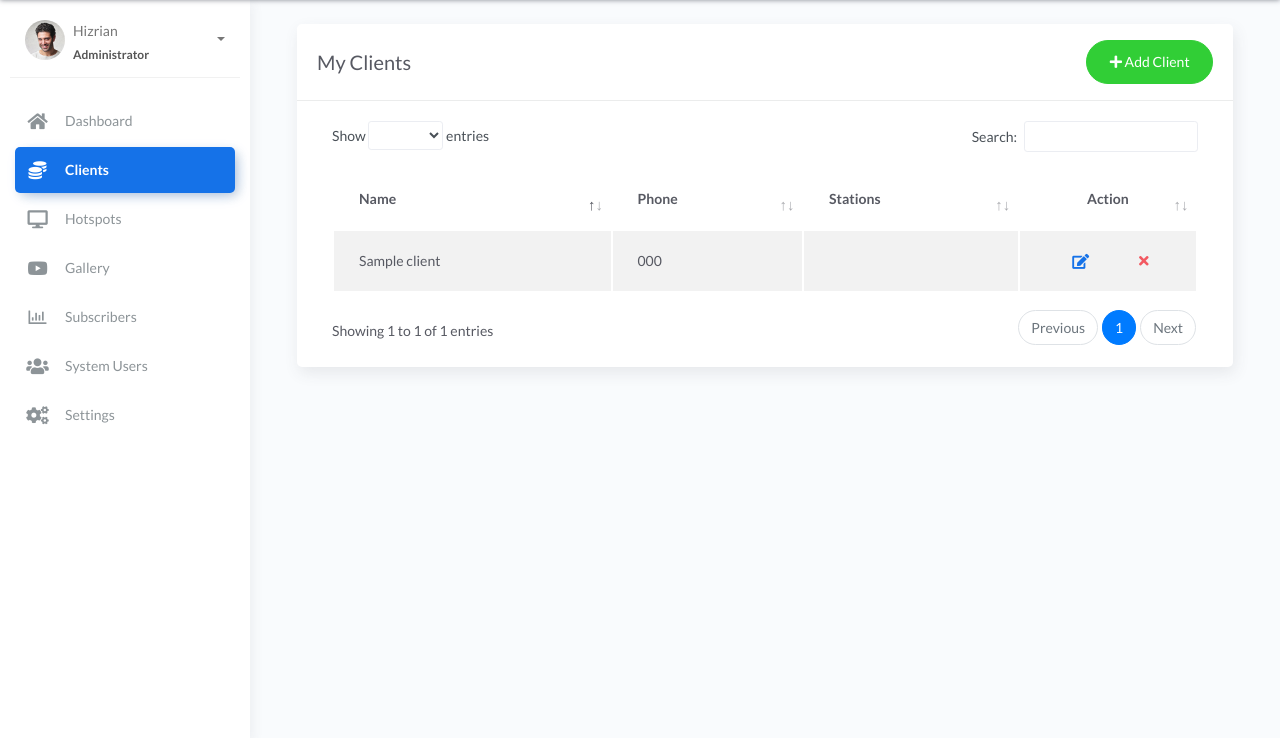
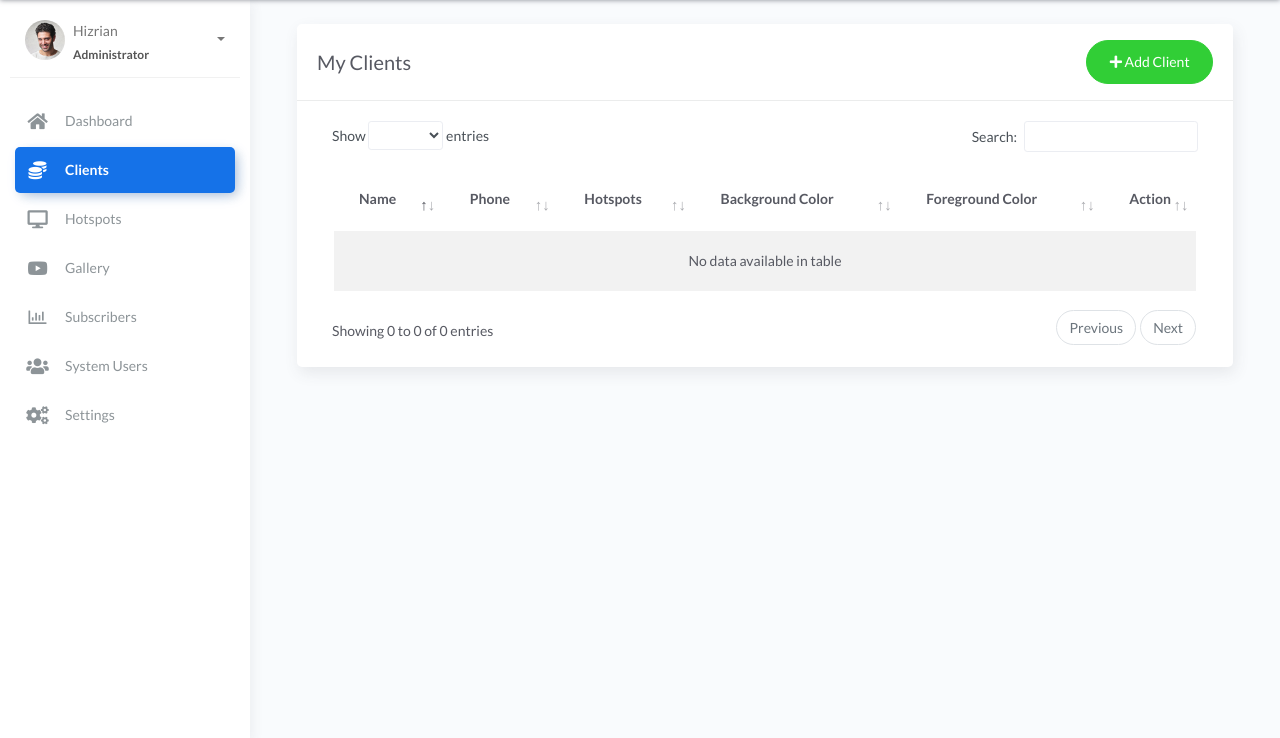
Before and after one commit to dennis-mutethia/wifi-hotspot-beta, a Flask app: page /clients in a window 1280 px wide. Shown: the part 62-800 px from the top of the page. Run offline with Flask 3, Linux system fonts and the light colour scheme; a database or web service that is not in the repository returns one stand-in record (values such as "Sample title"); data that the repository does not hold is empty; some libraries are stand-ins or nearby versions.

Commit message:
crud clients

```diff
--- a/app.py
+++ b/app.py
@@ -67,8 +67,26 @@
                            total_connections_today=total_connections_today,unique_connections_today=unique_connections_today,
                            connections_per_day=connections_per_day, latest_connections=latest_connections)
 
-@app.route('/clients', methods=['GET'])
+@app.route('/clients', methods=['GET', 'POST'])
 def clients():
+    if request.method == 'POST':
+        action = request.form['action']
+        if action in ['add', 'edit']:
+            client_name = request.form['clientName', None]
+            client_phone = request.form['clientPhone', None]
+            background_color = request.form['backgroundColor', None]
+            foreground_color = request.form['foregroundColor', None]
+            if action == 'add':
+                updated_client_id = db.update_client(None, client_name, client_phone, background_color, foreground_color)
+
+            elif action == 'edit':
+                edit_client_id = int(request.form['editClientId'])
+                updated_client_id = db.update_client(edit_client_id, client_name, client_phone, background_color, foreground_color)
+
+        elif action =='remove':
+            remove_client_id = int(request.form['removeClientId'])
+            db.remove_client(remove_client_id)
+
     clients = db.get_all_clients()
     return render_template('clients.html', page='clients',
                            clients=clients)
--- a/templates/clients.html
+++ b/templates/clients.html
@@ -7,7 +7,7 @@
             <div class="card-header">
                 <div class="d-flex align-items-center">
                     <h4 class="card-title">My Clients</h4>
-                    <button class="btn btn-success btn-round ml-auto" data-toggle="modal" data-target="#addRowModal">
+                    <button class="btn btn-success btn-round ml-auto" data-toggle="modal" data-target="#addClientModal">
                         <i class="fa fa-plus"></i>
                         Add Client
                     </button>
@@ -15,13 +15,15 @@
             </div>
             <div class="card-body">
                 <!-- Modal -->
-                <div class="modal fade" id="addRowModal" tabindex="-1" role="dialog" aria-hidden="true">
+                <div class="modal fade" id="addClientModal" tabindex="-1" role="dialog" aria-hidden="true">
                     <div class="modal-dialog" role="document">
                         <div class="modal-content">
+                            <form method="POST">
+                                <input id="editClientId" name="editClientId" type="hidden">
                                 <div class="modal-header no-bd">
                                     <h5 class="modal-title">
                                         <span class="fw-mediumbold">
-                                    New</span>
+                                            Add New</span>
                                         <span class="fw-light">
                                             Client
                                         </span>
@@ -31,45 +33,86 @@
                                     </button>
                                 </div>
                                 <div class="modal-body">
-                                <p class="small">Create a new row using this form, make sure you fill them all</p>
-                                <form>
                                     <div class="row">
                                         <div class="col-sm-12">
                                             <div class="form-group form-group-default">
                                                 <label>Name</label>
-                                                <input id="addName" type="text" class="form-control" placeholder="fill name">
+                                                <input id="clientName" name="clientName" type="text"
+                                                    class="form-control" placeholder="Client Name" required>
+                                            </div>
+                                        </div>
+                                        <div class="col-sm-12">
+                                            <div class="form-group form-group-default">
+                                                <label>Phone</label>
+                                                <input id="clientPhone" name="clientPhone" type="number"
+                                                    class="form-control" placeholder="Client Phone" required>
                                             </div>
                                         </div>
                                         <div class="col-md-6 pr-0">
                                             <div class="form-group form-group-default">
-                                                <label>Position</label>
-                                                <input id="addPosition" type="text" class="form-control" placeholder="fill position">
+                                                <label>Background Color</label>
+                                                <input id="backgroundColor" name="backgroundColor" type="text"
+                                                    class="form-control" placeholder="Background Color">
                                             </div>
                                         </div>
                                         <div class="col-md-6">
                                             <div class="form-group form-group-default">
-                                                <label>Office</label>
-                                                <input id="addOffice" type="text" class="form-control" placeholder="fill office">
+                                                <label>Foreground Color</label>
+                                                <input id="foregroundColor" name="foregroundColor" type="text"
+                                                    class="form-control" placeholder="Foreground Color">
                                             </div>
                                         </div>
                                     </div>
+                                </div>
+                                <div class="modal-footer no-bd">
+                                    <button type="button" class="btn btn-danger" data-dismiss="modal">Close</button>
+                                    <button type="submit" id="addClientButton" name="action" value="add"
+                                        class="btn btn-success">Save</button>
+                                </div>
                             </form>
                         </div>
+                    </div>
+                </div>
+                <div class="modal fade" id="removeClientModal" tabindex="-1" role="dialog" aria-hidden="true">
+                    <div class="modal-dialog" role="document">
+                        <div class="modal-content">
+                            <form method="POST">
+                                <input id="removeClientId" name="removeClientId" type="hidden">
+                                <div class="modal-header no-bd">
+                                    <h5 class="modal-title">
+                                        <span class="fw-mediumbold">
+                                            Are you sure you want to Remove </span>
+                                        <span class="fw-light" id="removeClientName">
+
+                                        </span>
+                                    </h5>
+                                    <button type="button" class="close" data-dismiss="modal" aria-label="Close">
+                                        <span aria-hidden="true">&times;</span>
+                                    </button>
+                                </div>
+                                <div class="modal-body">
+                                    <p>Click Confirm Remove to Completely Remove this Client.</p>
+                                    <small class="text-danger">THIS ACTION IS NOT REVERSIBLE</small>
+                                </div>
                                 <div class="modal-footer no-bd">
-                                <button type="button" id="addRowButton" class="btn btn-primary">Add</button>
-                                <button type="button" class="btn btn-danger" data-dismiss="modal">Close</button>
+                                    <button type="button" class="btn btn-warning" data-dismiss="modal">Close</button>
+                                    <button type="submit" id="removeClientButton" name="action" value="remove"
+                                        class="btn btn-danger">Confirm Remove</button>
                                 </div>
+                            </form>
                         </div>
                     </div>
                 </div>
 
                 <div class="table-responsive">
-                    <table id="add-row" class="display table table-striped table-hover" >
+                    <table id="add-row" class="display table table-striped table-hover">
                         <thead>
                             <tr>
                                 <th>Name</th>
                                 <th>Phone</th>
-                                <th>Stations</th>
+                                <th>Hotspots</th>
+                                <th>Background Color</th>
+                                <th>Foreground Color</th>
                                 <th class="text-center" style="width: 10%">Action</th>
                             </tr>
                         </thead>
@@ -78,13 +121,20 @@
                             <tr>
                                 <td>{{ client.name }}</td>
                                 <td>{{ client.phone }}</td>
-                                <td>{{ client.stations }}</td>
+                                <td>{{ client.hotspots }}</td>
+                                <td>{{ client.background_color }}</td>
+                                <td>{{ client.foreground_color }}</td>
                                 <td>
                                     <div class="form-button-action">
-                                        <button type="button" data-toggle="tooltip" title="" class="btn btn-link btn-primary btn-lg" data-original-title="Edit Task">
+                                        <button type="button" title="Edit this Client" data-toggle="modal" data-target="#addClientModal"
+                                            onclick="editClient({{ client.id }}, '{{ client.name }}', '{{ client.phone }}', '{{ client.background_color }}', '{{ client.phone }}', '{{ client.foreground_color }}')"
+                                            class="btn btn-link btn-primary btn-lg"
+                                            data-original-title="Edit this Client">
                                             <i class="fa fa-edit"></i>
                                         </button>
-                                        <button type="button" data-toggle="tooltip" title="" class="btn btn-link btn-danger" data-original-title="Remove">
+                                        <button type="button" title="Remove this Client" data-toggle="modal" data-target="#removeClientModal"
+                                            onclick="removeClient({{ client.id }}, '{{ client.name }}')"
+                                            class="btn btn-link btn-danger" data-original-title="Remove this Client">
                                             <i class="fa fa-times"></i>
                                         </button>
                                     </div>
@@ -101,26 +151,27 @@
 
 </div>
 
-<script >
-    $(document).ready(function() {
+<script>
+    $(document).ready(function () {
         // Add Row
         $('#add-row').DataTable({
             "pageLength": 5,
         });
+    });
 
-        var action = '<td> <div class="form-button-action"> <button type="button" data-toggle="tooltip" title="" class="btn btn-link btn-primary btn-lg" data-original-title="Edit Task"> <i class="fa fa-edit"></i> </button> <button type="button" data-toggle="tooltip" title="" class="btn btn-link btn-danger" data-original-title="Remove"> <i class="fa fa-times"></i> </button> </div> </td>';
+    function editClient(id, name, phone, background_color, foreground_color) {
+        $('#editClientId').val(id);
+        $('#clientName').val(name);
+        $('#clientPhone').val(phone);
+        $('#backgroundColor').val(background_color);
+        $('#foregroundColor').val(foreground_color);
+        $('#addClientButton').val('edit');
+    }
 
-        $('#addRowButton').click(function() {
-            $('#add-row').dataTable().fnAddData([
-                $("#addName").val(),
-                $("#addPosition").val(),
-                $("#addOffice").val(),
-                action
-                ]);
-            $('#addRowModal').modal('hide');
-
-        });
-    });
+    function removeClient(id, name) {
+        $('#removeClientId').val(id);
+        $('#removeClientName').html(name);
+    }
 </script>
 
 {% endblock %}
--- a/utils/entities.py
+++ b/utils/entities.py
@@ -1,11 +1,12 @@
 
 class Client():
-    def __init__(self, id, name, phone, background_color, foreground_color):
+    def __init__(self, id, name, phone, background_color, foreground_color, hotspots):
         self.id = id
         self.name = name
         self.phone = phone
         self.background_color = background_color
         self.foreground_color = foreground_color
+        self.hotspots = hotspots
 
 class Hotspot():
     def __init__(self, id, name, hotspot_username, hotspot_password, client):
```
Also changed, not shown: utils/db.py (+66 -3 lines). Lines whose indentation alone changed are shown as unchanged.
